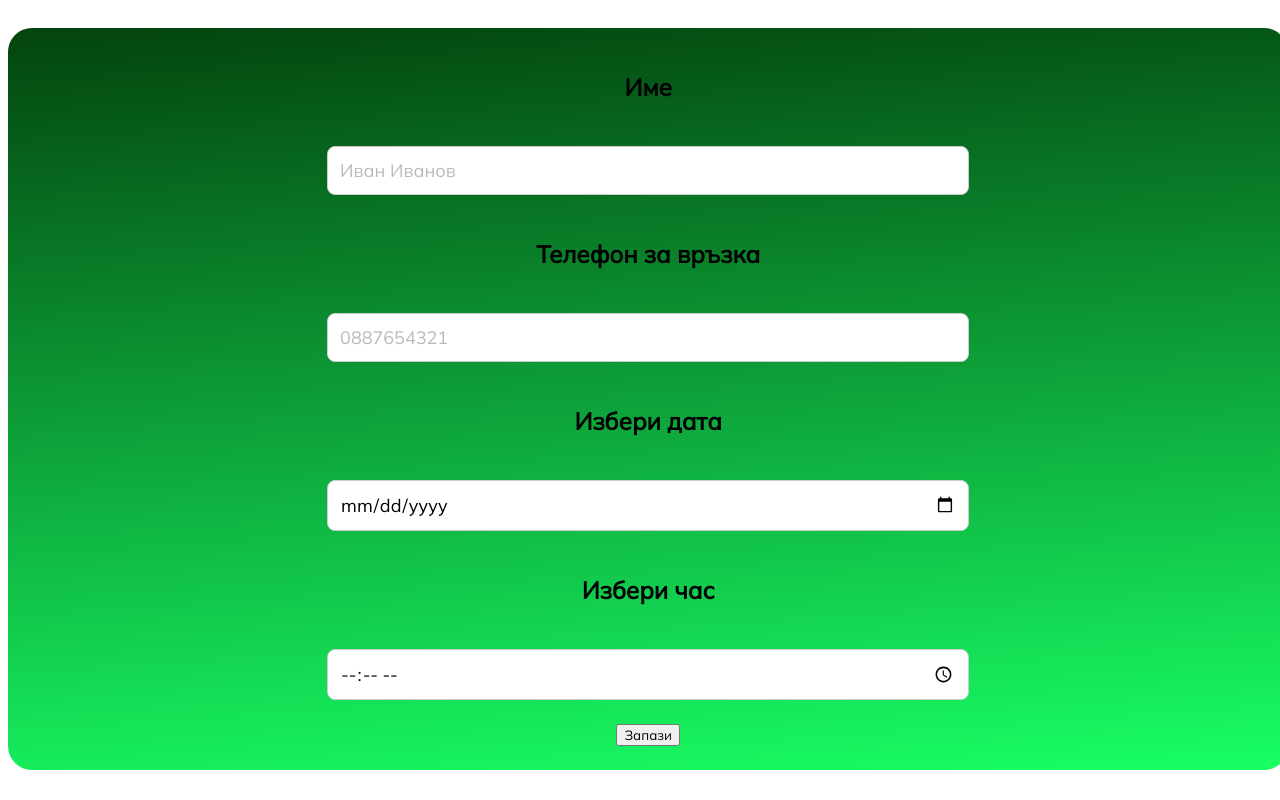
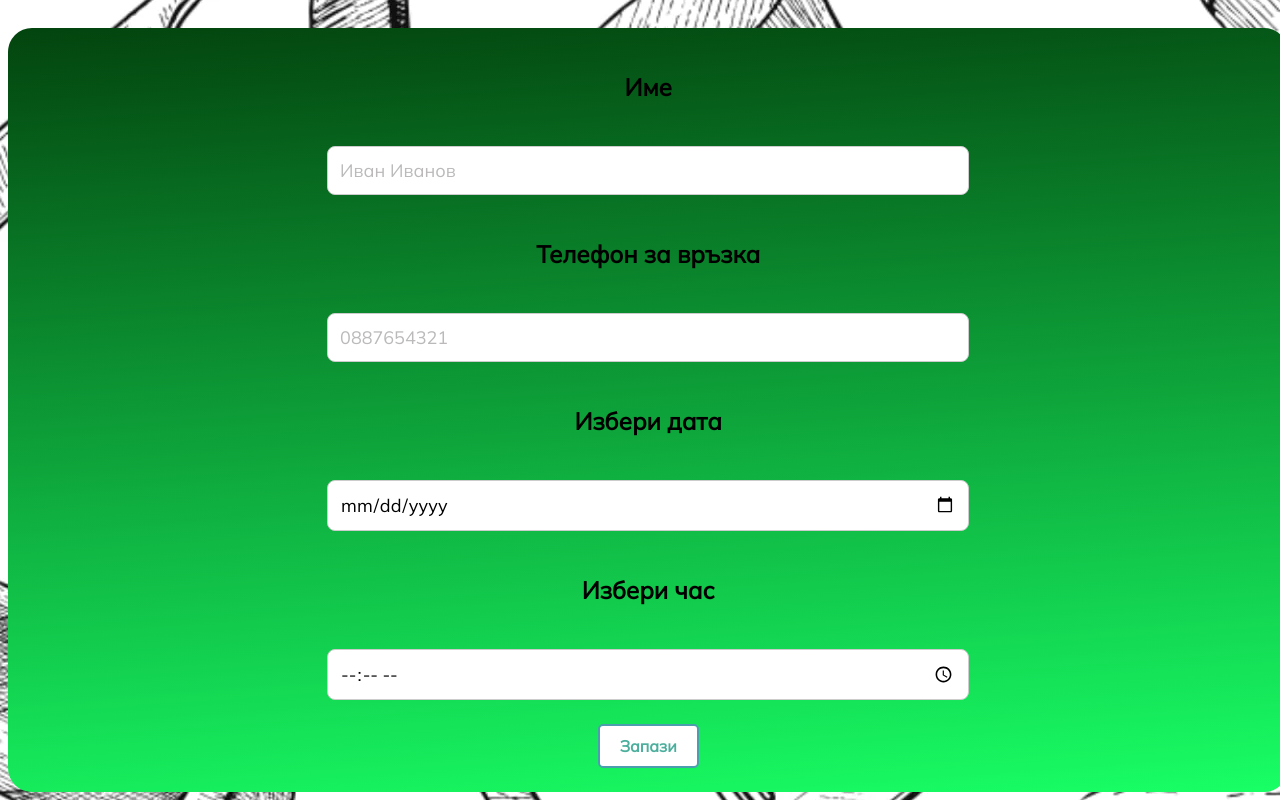
Before and after one commit to Xatila/salon21, a React (Vite) app: page /reservation in a window 1280 px wide. Shown: the part 462-1262 px from the top of the page. Before the commit the page ends 1240 px from the top, so only its background shows below. Built offline with nearby package versions, Linux system fonts and the light colour scheme; no server answers; the database is empty.

Commit message:
add background

```diff
--- a/src/components/Firebase/AuthedUserInfo.tsx
+++ b/src/components/Firebase/AuthedUserInfo.tsx
@@ -1,8 +1,14 @@
 import React, { useState, useEffect } from "react";
-import { doc, getFirestore, setDoc, collection, getDocs } from "firebase/firestore";
+import {
+  doc,
+  getFirestore,
+  setDoc,
+  collection,
+  getDocs,
+} from "firebase/firestore";
 import { initializeApp } from "firebase/app";
 import { firebaseConfig } from "./firebase";
-
+import "./SaveHourButton.css";
 const app = initializeApp(firebaseConfig);
 const db = getFirestore(app);
 
@@ -13,7 +19,6 @@
   const [inputPhone, setInputPhone] = useState<number | "">("");
   const [inputDate, setInputDate] = useState("");
   const [inputHour, setInputHour] = useState("");
-
   useEffect(() => {
     const checkUsersCollection = async () => {
       const usersRef = collection(db, "users");
@@ -62,6 +67,7 @@
         Дата: " " + inputDate,
         Час: " " + inputHour,
         Услуга: " " + selectedHaircut,
+        Телефон: " " + inputPhone,
       };
 
       setDoc(doc(db, "users", inputName), userDetails)
--- /dev/null
+++ b/src/components/Firebase/SaveHourButton.css
@@ -0,0 +1,19 @@
+.saveHourButton {
+  display: inline-block;
+  padding: 10px 20px;
+  font-size: 16px;
+  font-weight: bold;
+  text-align: center;
+  text-decoration: none;
+  cursor: pointer;
+  border: 2px solid #4c9eaf; /* Green border */
+  color: #4caf9e; /* Green text */
+  background-color: white;
+  border-radius: 5px;
+  transition: background-color 0.3s, color 0.3s;
+}
+
+.saveHourButton:hover {
+  background-color: #4c98af; /* Green */
+  color: white;
+}
--- a/src/components/UserInterface/Haircuts/Haircut.css
+++ b/src/components/UserInterface/Haircuts/Haircut.css
@@ -11,6 +11,7 @@
 }
 .haircutCard {
   width: 300px;
+  cursor: pointer;
   position: relative;
   overflow: hidden;
   border: 1px solid #ccc;
--- a/src/components/UserInterface/Home/Products/Product.css
+++ b/src/components/UserInterface/Home/Products/Product.css
@@ -9,7 +9,7 @@
 }
 
 .product-image-container {
-  height: 200px; /* Adjust height as needed */
+  height: 200px;
   overflow: hidden;
 }
 
--- a/src/index.css
+++ b/src/index.css
@@ -1,4 +1,5 @@
 body {
+  background-image: url("/src/assets/images/background.jpg");
   font-family: -apple-system, BlinkMacSystemFont, "Segoe UI", "Roboto", "Oxygen",
     "Ubuntu", "Cantarell", "Fira Sans", "Droid Sans", "Helvetica Neue",
     sans-serif;
```
Also changed, not shown: src/components/helper/ThankYouPage.tsx (added, +39 -0 lines).
